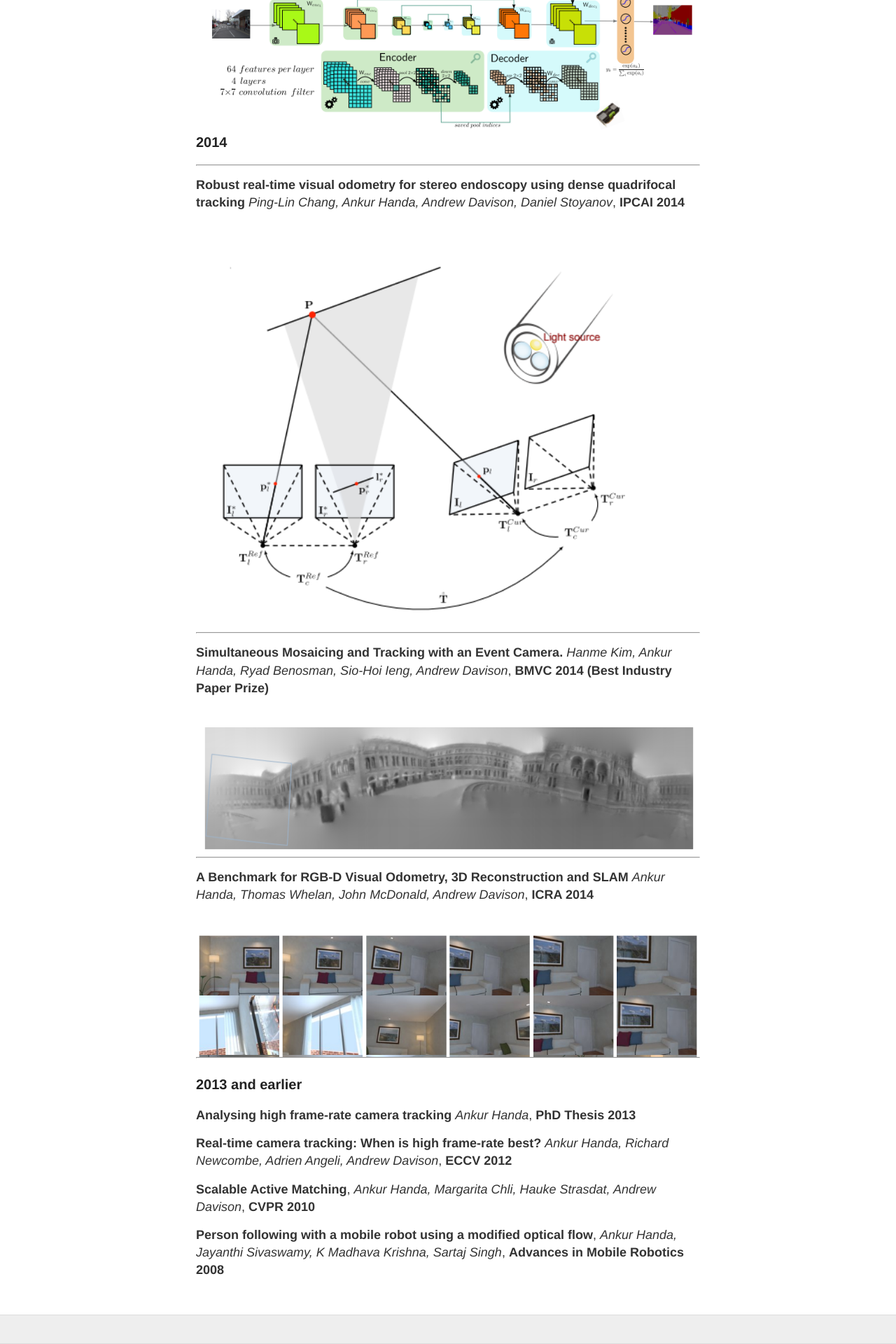
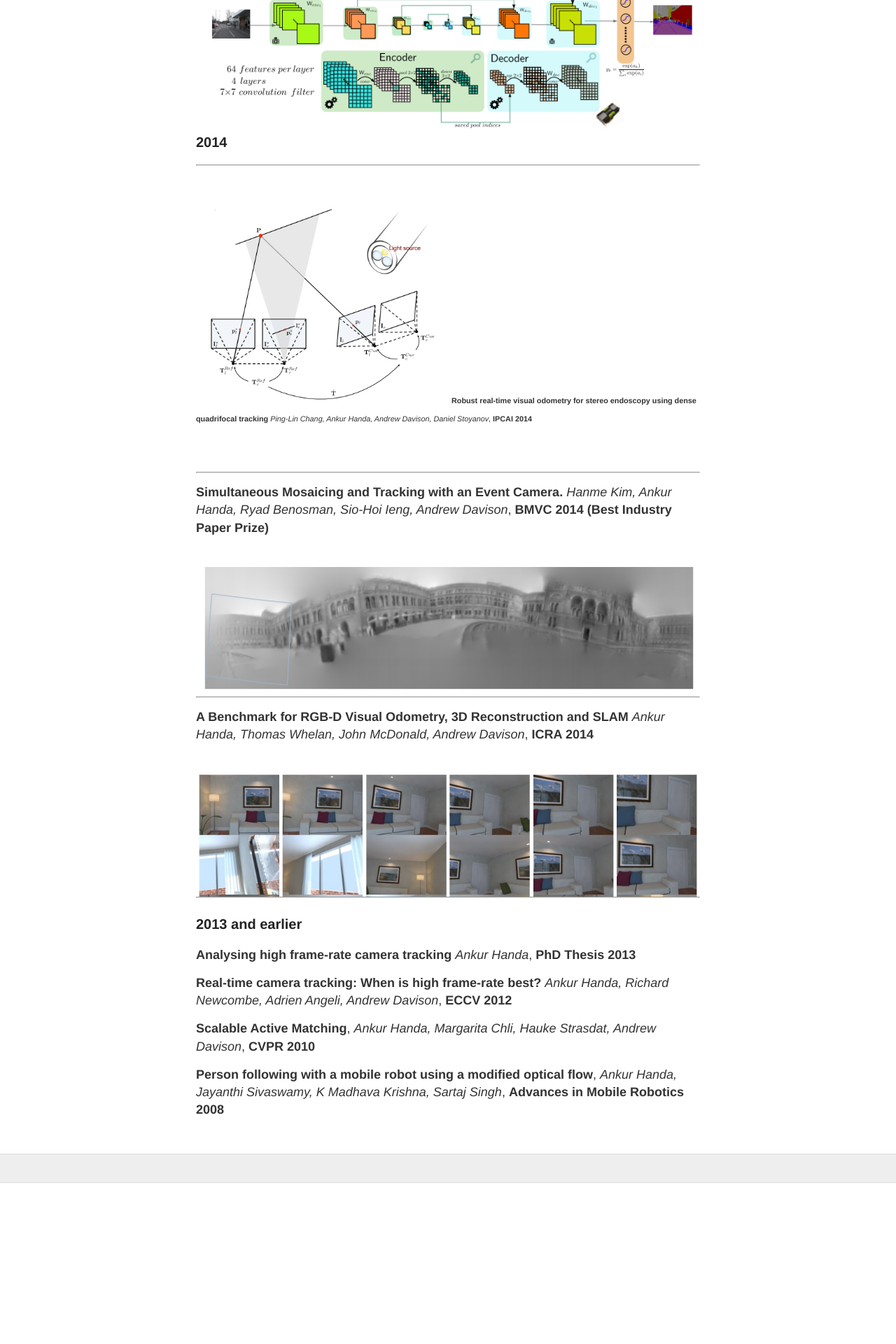
Before and after one commit to ankurhanda/ankurhanda.github.io, a Jekyll site: the page built from publications.md, in a window 1280 px wide. Shown: the part 2810-4730 px from the top of the page at 70% size. Built offline with Jekyll 4.4.1, drawn with Linux system fonts in a browser that asks for light colours; after the commit the page ends 4500 px from its top, so only the background shows below that.

Commit message:
changing the size of the text and image
Signed-off-by: Ankur Handa <ahanda@nvidia.com>

```diff
--- a/publications.md
+++ b/publications.md
@@ -105,10 +105,13 @@
 
 ### 2014
 <hr>
-**Robust real-time visual odometry for stereo endoscopy using dense quadrifocal tracking** _Ping-Lin Chang, Ankur Handa, Andrew Davison, Daniel Stoyanov_, **IPCAI 2014**
+
 
 <br>
-<img align="center" src="/images/pubs/IPMI2014.png" width="90%"> <span style="line-height: 0.5; font-size: 0.8em;">
+<img align="center" src="/images/pubs/IPMI2014.png" width="50%"> <span style="line-height: 0.5; font-size: 0.6em;">**Robust real-time visual odometry for stereo endoscopy using dense quadrifocal tracking** _Ping-Lin Chang, Ankur Handa, Andrew Davison, Daniel Stoyanov_, **IPCAI 2014**
+<br>
+<br>
+<br>
 <hr>
 
 
```
